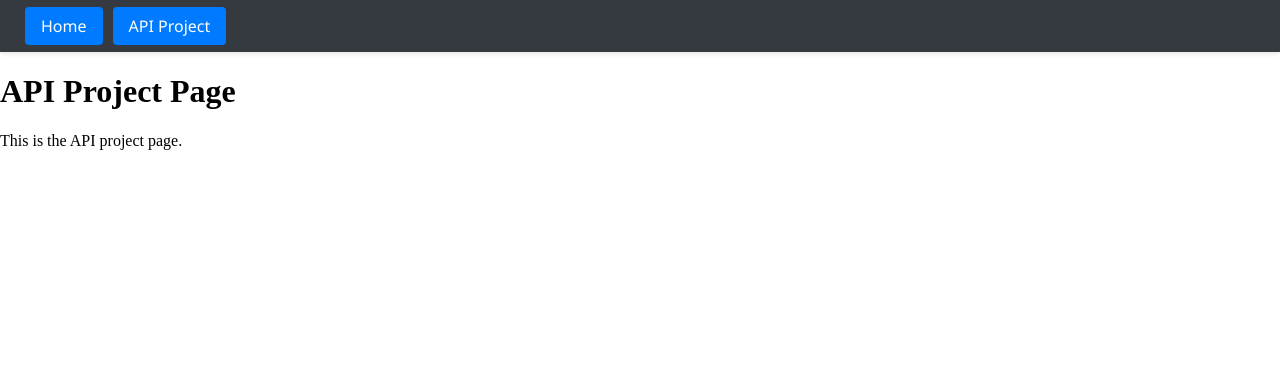
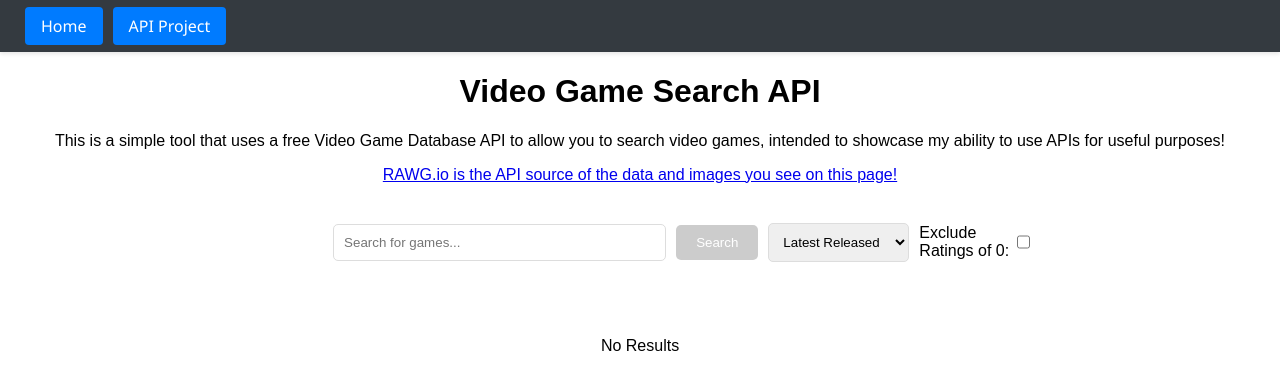
Before and after one commit to JoyrobotkingReal/JoyrobotkingResume, a React (Vite) app: page /api-project in a window 1280 px wide. Shown: the top 390 px of the page. Built offline with nearby package versions, Linux system fonts and the light colour scheme; no server answers.

Commit message:
Refactor README and enhance APIProject component with search functionality and styling

```diff
--- a/src/App.css
+++ b/src/App.css
@@ -10,6 +10,7 @@
   box-shadow: 0 2px 4px rgba(0,0,0,0.1);
   margin: 0;
 }
+
 
 .home {
   display: flex;
--- /dev/null
+++ b/src/components/APIProject.css
@@ -0,0 +1,124 @@
+.game-results {
+  display: grid;
+  grid-template-columns: repeat(auto-fit, minmax(200px, 1fr));
+  gap: 20px;
+  padding: 20px;
+}
+
+
+.game-card img {
+  width: 100%;
+  height: auto;
+}
+
+h1 {
+  text-align: center;
+}
+
+p {
+  text-align: center;
+}
+
+input {
+  margin: 20px auto;
+  display: block;
+  padding: 10px;
+  border: 1px solid #ddd;
+  border-radius: 5px;
+  width: 50%;
+}
+
+.game-card {
+  padding: 10px;
+  border: 1px solid #ddd;
+  border-radius: 8px;
+  box-shadow: 0 4px 8px rgba(0, 0, 0, 0.1);
+  transition: transform 0.3s ease;
+}
+
+.game-card:hover {
+  transform: scale(1.05);
+}
+
+.game-card h3 {
+  font-size: 1.2em;
+}
+
+.game-card p {
+  font-size: 0.8em;
+}
+
+button {
+    padding: 10px 20px;
+    background-color: #007bff;
+    color: white;
+    border: none;
+    border-radius: 5px;
+    cursor: pointer;
+    margin-left: 10px;
+}
+
+button:disabled {
+    background-color: #ccc;
+    cursor: not-allowed;
+}
+
+.search-container {
+    display: flex;
+    align-items: center;
+    margin: 20px auto;
+    width: 90% !important;
+    max-width: 800px;
+    justify-content: center;
+}
+
+.input-button-container {
+    display: flex;
+    align-items: center;
+    width: 100%;
+    justify-content: center;
+}
+
+.search-container input {
+    width: 100%;
+    margin-right: 10px;
+    transition: width 0.3s ease;
+}
+
+@media (min-width: 768px) {
+    .search-container input {
+        width: 60%;
+    }
+}
+
+.search-container button {
+    margin-left: 0;
+}
+
+.search-container select {
+    padding: 10px;
+    border: 1px solid #ddd;
+    border-radius: 5px;
+    margin-left: 10px;
+}
+
+.exclude-zero-rating {
+    margin-left: 10px;
+    display: flex;
+    align-items: center;
+    font-size: 16px; /* Adjust font size as needed */
+}
+
+.exclude-zero-rating input {
+    margin-left: 5px;
+    width: 20px;
+    height: 20px;
+    border: 1px solid #ddd; /* Add a border for better visibility */
+    border-radius: 3px; /* Slightly round the corners */
+    cursor: pointer; /* Change cursor to pointer on hover */
+}
+
+body {
+    font-family: 'Arial', sans-serif;
+    margin: 0;
+}
--- a/src/components/APIProject.tsx
+++ b/src/components/APIProject.tsx
@@ -1,21 +1,101 @@
-import React from 'react';
-import { RAWGClient } from '../RAWG';
+import React, { useState, useMemo } from 'react';
+import './APIProject.css';
+import { RAWGClient, type Game } from '../RAWG';
 
 function APIProject() {
     const client = new RAWGClient("a14b240a14354297b43f4258c84ac284");
+    const [rawGames, setRawGames] = useState<Game[]>([]);
+    const [input, setInput] = useState('');
+    const [filter, setFilter] = useState('latest');
+    const [excludeZeroRating, setExcludeZeroRating] = useState(false); const handleInputChange = (event: React.ChangeEvent<HTMLInputElement>) => {
+        setInput(event.target.value);
+    };
 
-    // TODO: Implement the API project functionality
-  client.searchGames("The Witcher 3: Wild Hunt")
+    // Reactively filter games whenever rawGames, filter, or excludeZeroRating changes
+    const filteredGames = useMemo(() => {
+        let games = [...rawGames];
+
+        // Apply zero rating filter first
+        if (excludeZeroRating) {
+            games = games.filter(game => game.rating > 0);
+        }
+
+        // Apply sorting filter
+        if (filter === 'latest') {
+            games.sort((a: Game, b: Game) => new Date(b.released).getTime() - new Date(a.released).getTime());
+        } else if (filter === 'oldest') {
+            games.sort((a: Game, b: Game) => new Date(a.released).getTime() - new Date(b.released).getTime());
+        } else if (filter === 'highest_rating') {
+            games.sort((a: Game, b: Game) => b.rating - a.rating);
+        } else if (filter === 'lowest_rating') {
+            games.sort((a: Game, b: Game) => a.rating - b.rating);
+        }
+
+        return games;
+    }, [rawGames, filter, excludeZeroRating]); const handleSearch = () => {
+        if (input) {
+            client.searchGames(input)
                 .then(response => {
-          console.log(response.results);
+                    setRawGames(response.results);
                 })
                 .catch(error => {
                     console.error(error);
                 });
+        } else {
+            setRawGames([]);
+        }
+    };
+
+    const handleFilterChange = (event: React.ChangeEvent<HTMLSelectElement>) => {
+        setFilter(event.target.value);
+    };
+
     return (
         <div>
-      <h1>API Project Page</h1>
-      <p>This is the API project page.</p>
+            <h1>Video Game Search API</h1>
+            <p>This is a simple tool that uses a free Video Game Database API to allow you to search video games, intended to showcase my ability to use APIs for useful purposes!</p>
+            <a href="https://rawg.io/" target="_blank" rel="noopener noreferrer" style={{ display: 'block', textAlign: 'center', width: '100%' }}>
+                RAWG.io is the API source of the data and images you see on this page!
+            </a>
+            <div className="search-container">
+                <div className="input-button-container">
+                    <input
+                        type="text"
+                        placeholder="Search for games..."
+                        value={input}
+                        onChange={handleInputChange}
+                    />
+                    <button onClick={handleSearch} disabled={!input}>
+                        Search
+                    </button>
+                </div>
+                <select value={filter} onChange={handleFilterChange}>
+                    <option value="latest">Latest Released</option>
+                    <option value="oldest">Oldest Released</option>
+                    <option value="highest_rating">Highest Rating</option>
+                    <option value="lowest_rating">Lowest Rating</option>
+                </select>                <label className="exclude-zero-rating">
+                    Exclude Ratings of 0:
+                    <input
+                        type="checkbox"
+                        checked={excludeZeroRating}
+                        onChange={(e) => setExcludeZeroRating(e.target.checked)}
+                    />
+                </label>
+            </div>
+            <div className="game-results">
+                {filteredGames.length === 0 ? (
+                    <p>No Results</p>
+                ) : (
+                    filteredGames.map((game: Game) => (
+                        <div key={game.id} className="game-card">
+                            <img src={game.background_image} alt={game.name} />
+                            <h3>{game.name}</h3>
+                            <p>Rating: {game.rating}</p>
+                        </div>
+                    ))
+                )}
+            </div>
         </div>
     );
 }
--- a/src/components/Home.tsx
+++ b/src/components/Home.tsx
@@ -6,7 +6,7 @@ function Home() {
       <div className="header-container">
         <img src="/src/assets/Profile.webp" alt="Profile" className="profile-image" />
         <header>
-            <h1 style={{ color: 'cornflowerblue' }}>Joyrobotking <span style={{ fontSize: '0.7em', color: 'lime' }}>(J.F)</span></h1>
+          <h1 style={{ color: 'cornflowerblue' }}>Joyrobotking <span style={{ fontSize: '0.7em', color: 'lime' }}>(J.F)</span></h1>
           <p>Game Developer & Web Developer</p>
         </header>
         <section className="about">
@@ -17,9 +17,12 @@ function Home() {
           <p>
             I figured I'd make this website to act as a kind of resume, showcasing my skills and projects.
           </p>
-            <p>
+          <p>
             Explore my projects below, or navigate through the site using the menu above to discover more examples of my web development expertise.
-            </p>
+          </p>
+          <p>
+            I made this website somewhat quickly to show on my resume, so it may not be the most polished, but I will be updating it with more projects and features soon.
+          </p>
         </section>
       </div>
       <section className="projects">
```
Also changed, not shown: 1 other file (tests, documents, lock files or other folders). Lines whose indentation alone changed are shown as unchanged.
